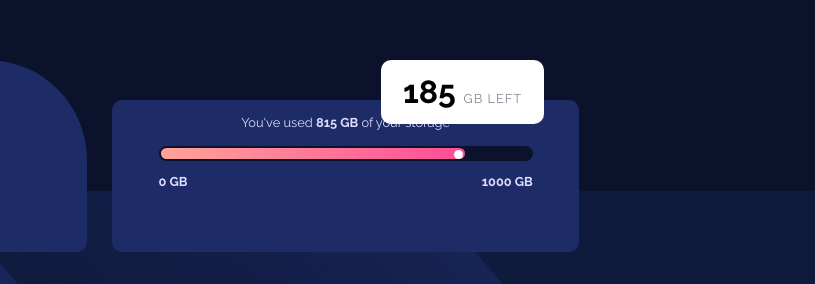
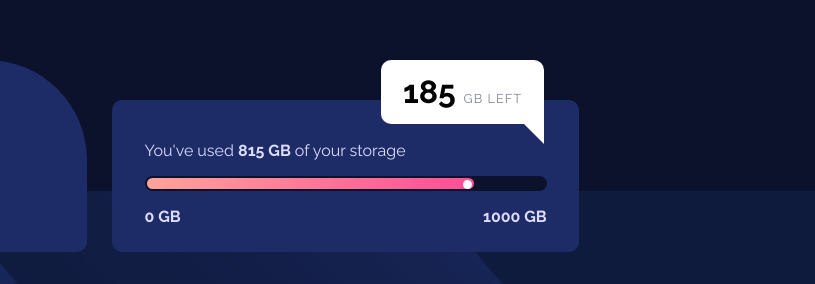
Before and after one commit to morganbonhomme/Storage-Component, a plain HTML site: page index.html in a window 1280 px wide. Shown: the part 252-536 px from the top of the page, 465-1280 px from the left. Drawn offline with Linux system fonts and the light colour scheme.

Commit message:
desktop design

```diff
--- a/styles.scss
+++ b/styles.scss
@@ -128,7 +128,7 @@ body {
 
   .progression {
     width: 81.5%;
-    height: calc(100% - 4px );
+    height: calc(100% - 4px);
     margin-left: 2px;
     margin-top: 2px;
     border-radius: 20px;
@@ -151,10 +151,7 @@ body {
       padding-right: 2px;
       padding-top: 2px;
     }
-
-
   }
-
 
   .bar-unit {
     grid-row: 3 / 4;
@@ -168,6 +165,20 @@ body {
   .container-2 {
     grid-column: 4 / 5;
     grid-row: 3 / 5;
+    grid-template-rows: 50% 10% 40%;
+    grid-template-columns: 7% 86% 7%;
+
+
+    .text {
+      justify-self: left;
+      align-self: end;
+    }
+
+    p {
+      text-align: left;
+
+      font-size: 1rem;
+    }
   }
 }
 
@@ -206,5 +217,22 @@ body {
     grid-row: 2 / 4;
     width: 35%;
     margin-left: 50%;
+    border-bottom-right-radius: 0px;
+    position: relative;
+  }
+
+  .container-3::after {
+    content:"";
+    position: absolute;
+    right: 0px;
+    top: 100%;
+    z-index: 1;
+    width: 0;
+    height: 0;
+    border-top: 10px solid white;
+    border-bottom: 10px solid transparent;
+    border-left: 10px solid transparent;
+
+    border-right:10px solid white;
   }
 }
```
Also changed, not shown: styles.css, 1 other file. Lines whose indentation alone changed are shown as unchanged.
